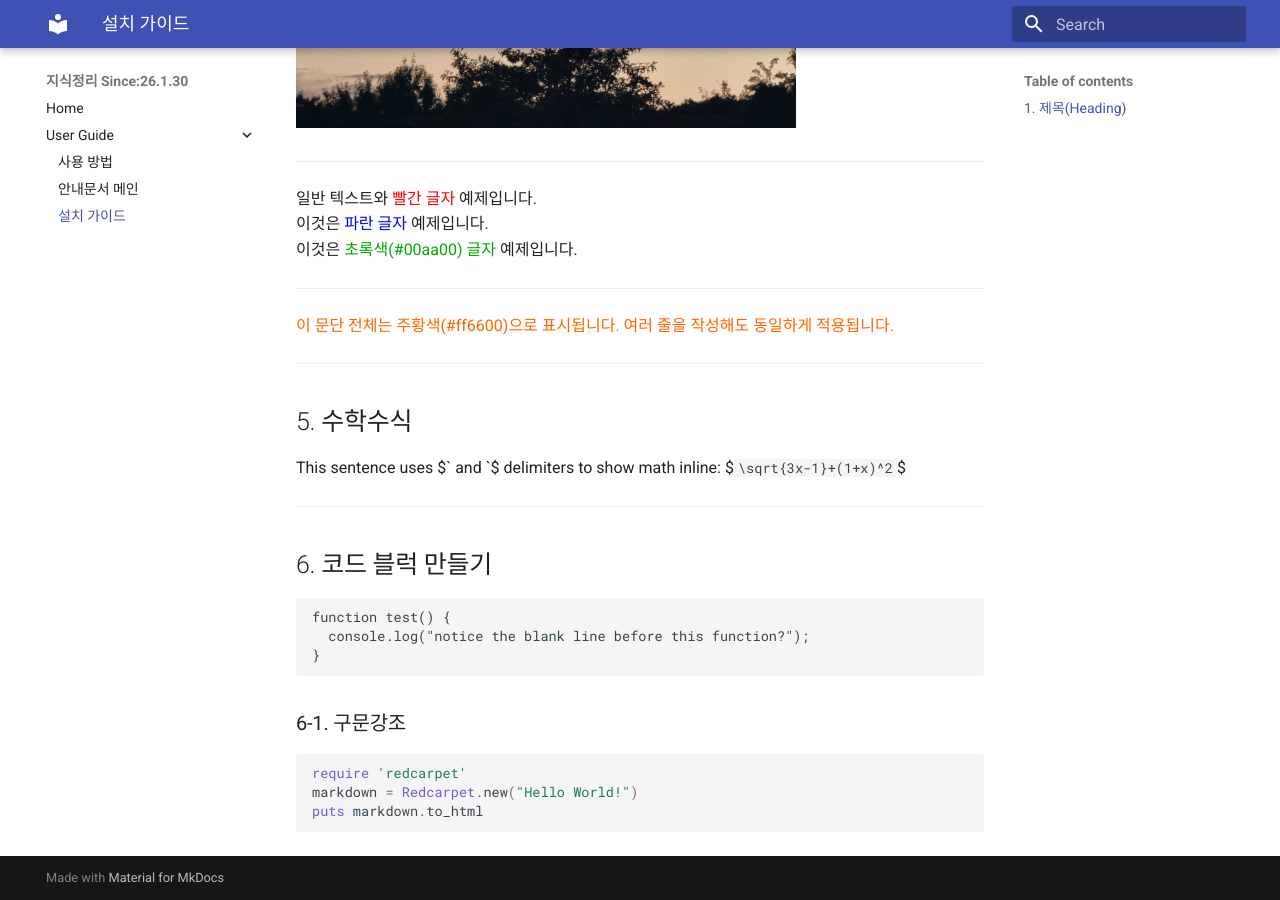
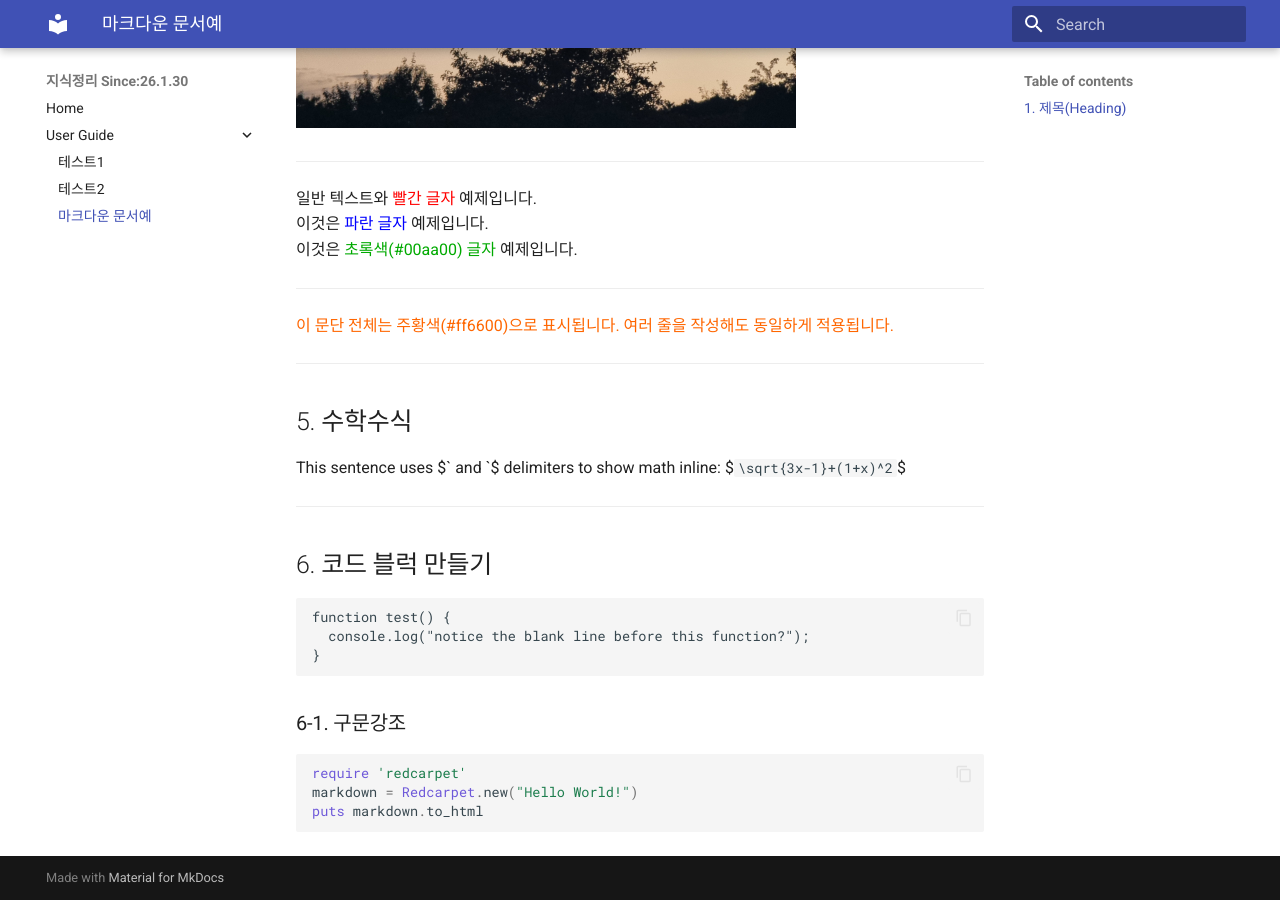
Before and after one commit to DongGyuLee76/mkDoc, an MkDocs documentation site: the page built from docs/03_Markdown_guide.md, in a window 1280 px wide and 900 px high, scrolled down 2477 px. Built offline with MkDocs 1.6.1 and Material for MkDocs 9.7.7, drawn with Linux system fonts in a browser that asks for light colours.

Commit message:
codeblock

```diff
--- a/mkdocs.yml
+++ b/mkdocs.yml
@@ -1,18 +1,21 @@
 site_name: 지식정리 Since:26.1.30
 
 theme:
-#  name: mkdocs  # 기본 테마 사용 (명시적으로 설정)
-  name: material  # 코드 입력
+  name: material
+  features:
+    - content.code.copy
 
 markdown_extensions:
   - md_in_html
   - attr_list
-  - pymdownx.highlight
+  - pymdownx.highlight:
+      anchor_linenums: true
+      linenums: false
   - pymdownx.superfences
 
 nav:
   - Home: index.md
   - User Guide:
-      - 사용 방법: 01_PyCom.md
-      - 안내문서 메인: 02_user_guide.md
-      - 설치 가이드: 03_Markdown_guide.md
+      - 테스트1 : 01_PyCom.md
+      - 테스트2 : 02_user_guide.md
+      - 마크다운 문서예: 03_Markdown_guide.md
```
Also changed, not shown: docs/app.html (added, +16 -0 lines), docs/main.js (added, +69 -0 lines), docs/style.css (added, +55 -0 lines), 1 other file.
